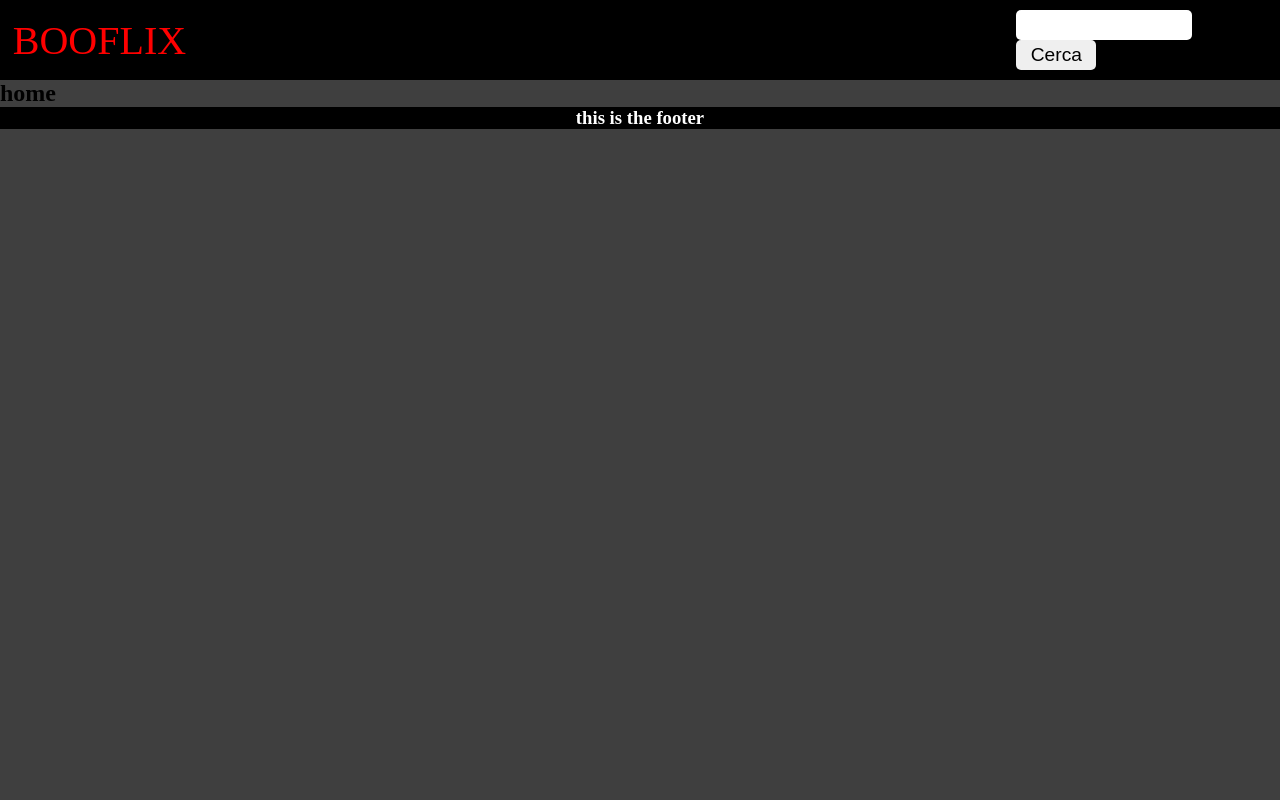
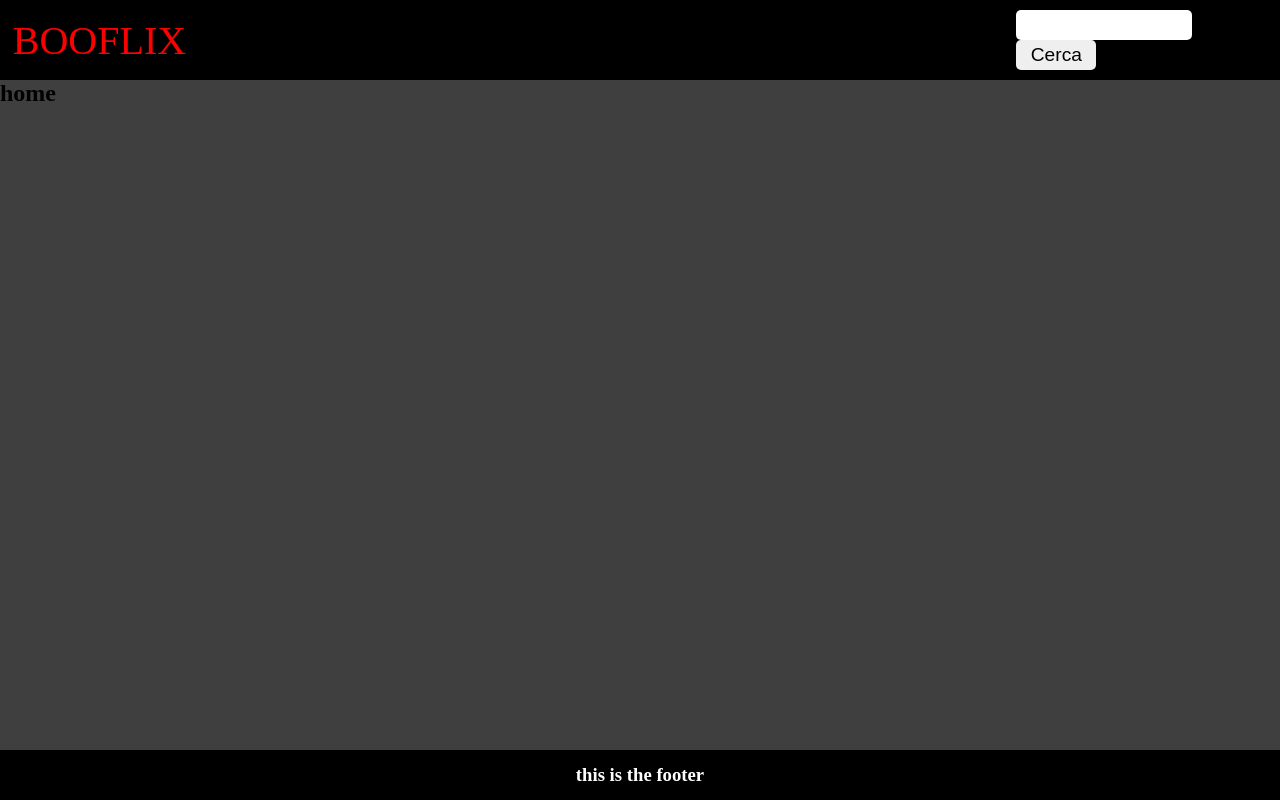
Before and after one commit to valentinobellini/react-boolflix, a React (Vite) app: page / in a window 1280 px wide. Built offline with nearby package versions, Linux system fonts and the light colour scheme.

Commit message:
fix footer position

```diff
--- a/src/index.css
+++ b/src/index.css
@@ -125,7 +125,13 @@ h1 {
 footer {
     background-color: black;
     color: white;
-    text-align: center;
+    position: absolute;
+    bottom: 0;
+    width: 100%;
+    height: 50px;
+    display: flex;
+    justify-content: center;
+    align-items: center;
 }
 
 
```
